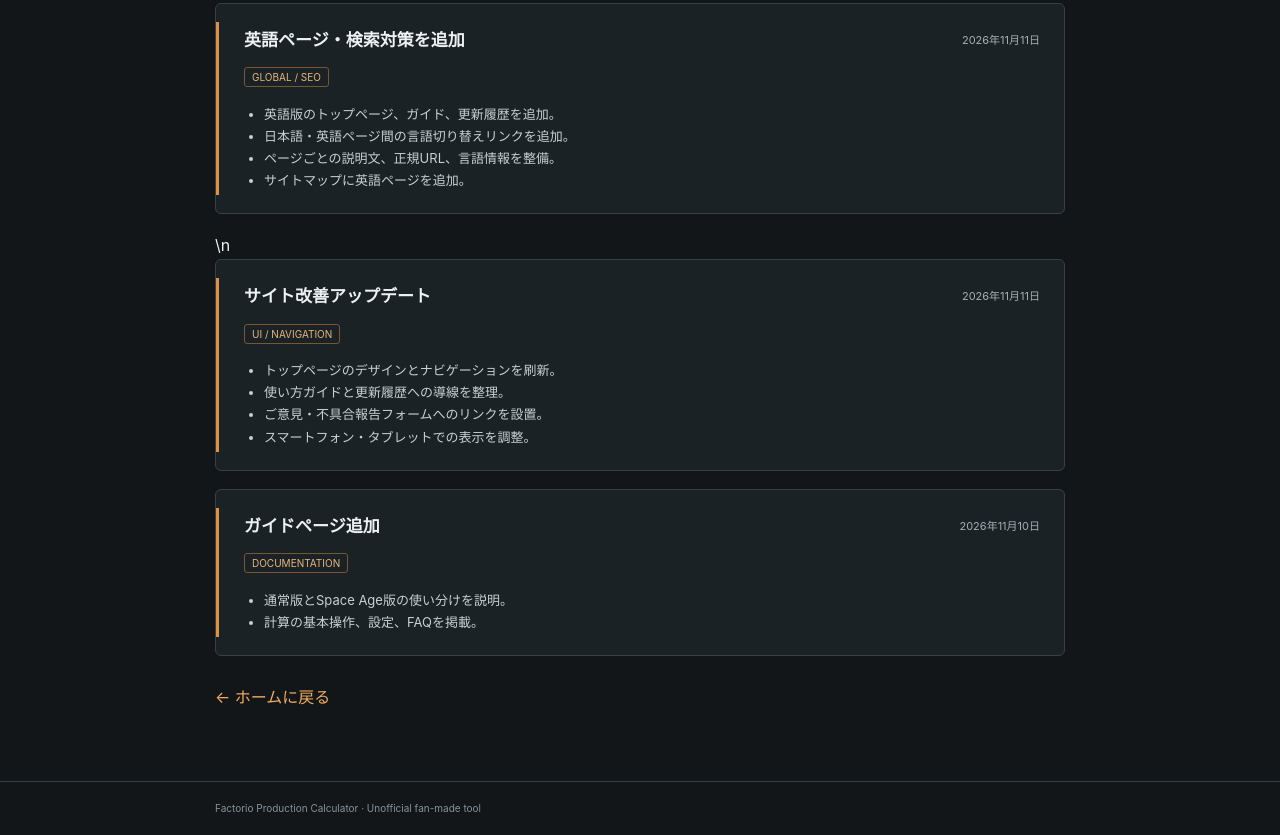
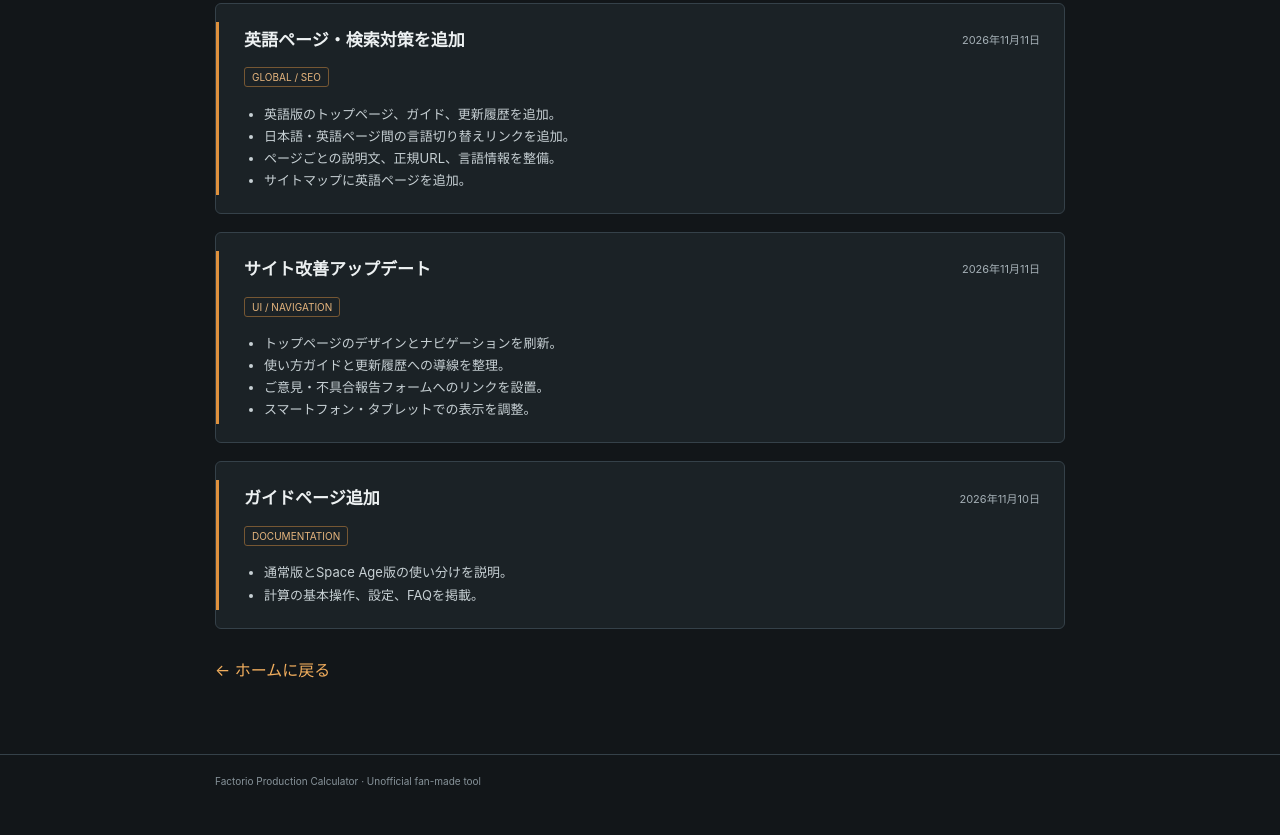
Before and after one commit to factory-calculator/factorio-production-calculator, a plain HTML site: page updates.html in a window 1280 px wide. Shown: the part 700-1535 px from the top of the page. After the commit the page ends 1508 px from the top, so only its background shows below. Drawn offline with Linux system fonts and the light colour scheme.

Commit message:
Fix changelog section separator

```diff
--- a/updates.html
+++ b/updates.html
@@ -11,7 +11,8 @@
 <section class="release"><div class="release-head"><h2>多言語ページのレイアウトと切り替えを改善</h2><span class="date">2026年11月17日</span></div><div style="margin-top:8px"><span class="tag">MULTILINGUAL / UI</span></div><ul><li>英語版・中国語版の計算機に共通トップバーを追加し、通常版とSpace Age版の移動をわかりやすく改善。</li><li>言語切り替えを各ページに対応させ、切り替え後も同じ種類のページを開けるように修正。</li><li>英語版・中国語版のガイドと更新履歴を日本語版に近いレイアウトに統一。</li><li>中国語版のガイド・更新履歴を新設し、トップページからのリンクとサイトマップを更新。</li><li>中国語版計算機の表示文言を追加翻訳。</li></ul></section>
 
 <section class="release"><div class="release-head"><h2>保存機能の説明を改善</h2><span class="date">2026年11月11日</span></div><div style="margin-top:8px"><span class="tag">GUIDE / TRANSPARENCY</span></div><ul><li>生産計画の自動保存内容と保存先をガイドに追記。</li><li>通常版・Space Age版の保存が別々であること、端末間同期がないことを明記。</li></ul></section>
-<section class="release"><div class="release-head"><h2>英語ページ・検索対策を追加</h2><span class="date">2026年11月11日</span></div><div style="margin-top:8px"><span class="tag">GLOBAL / SEO</span></div><ul><li>英語版のトップページ、ガイド、更新履歴を追加。</li><li>日本語・英語ページ間の言語切り替えリンクを追加。</li><li>ページごとの説明文、正規URL、言語情報を整備。</li><li>サイトマップに英語ページを追加。</li></ul></section>\n<section class="release"><div class="release-head"><h2>サイト改善アップデート</h2><span class="date">2026年11月11日</span></div><div style="margin-top:8px"><span class="tag">UI / NAVIGATION</span></div><ul><li>トップページのデザインとナビゲーションを刷新。</li><li>使い方ガイドと更新履歴への導線を整理。</li><li>ご意見・不具合報告フォームへのリンクを設置。</li><li>スマートフォン・タブレットでの表示を調整。</li></ul></section>
+<section class="release"><div class="release-head"><h2>英語ページ・検索対策を追加</h2><span class="date">2026年11月11日</span></div><div style="margin-top:8px"><span class="tag">GLOBAL / SEO</span></div><ul><li>英語版のトップページ、ガイド、更新履歴を追加。</li><li>日本語・英語ページ間の言語切り替えリンクを追加。</li><li>ページごとの説明文、正規URL、言語情報を整備。</li><li>サイトマップに英語ページを追加。</li></ul></section>
+<section class="release"><div class="release-head"><h2>サイト改善アップデート</h2><span class="date">2026年11月11日</span></div><div style="margin-top:8px"><span class="tag">UI / NAVIGATION</span></div><ul><li>トップページのデザインとナビゲーションを刷新。</li><li>使い方ガイドと更新履歴への導線を整理。</li><li>ご意見・不具合報告フォームへのリンクを設置。</li><li>スマートフォン・タブレットでの表示を調整。</li></ul></section>
 <section class="release"><div class="release-head"><h2>ガイドページ追加</h2><span class="date">2026年11月10日</span></div><div style="margin-top:8px"><span class="tag">DOCUMENTATION</span></div><ul><li>通常版とSpace Age版の使い分けを説明。</li><li>計算の基本操作、設定、FAQを掲載。</li></ul></section>
 <div class="actions"><a href="index.html">← ホームに戻る</a></div></main><footer><div class="wrap">Factorio Production Calculator · Unofficial fan-made tool</div></footer><script src="language-switcher.js?v=20261117-layout" defer></script>
 </body></html>
```
